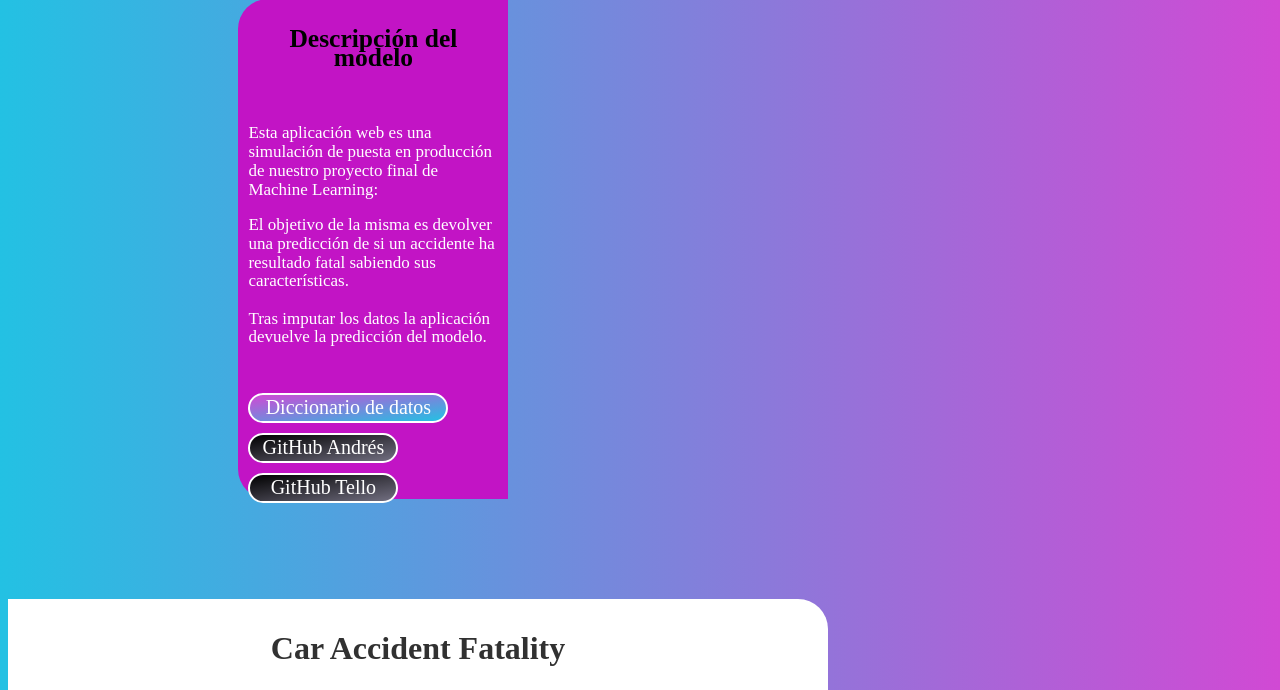
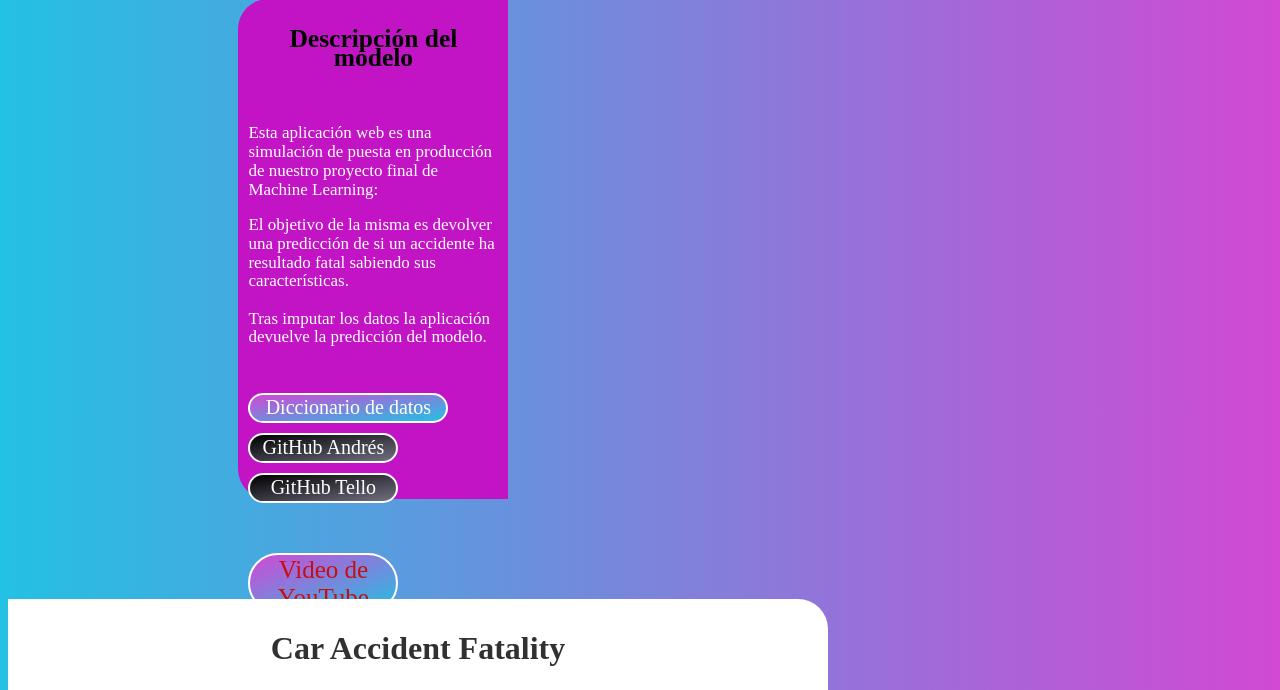
Before and after one commit to destyo/accident_prediction_API, a Flask app: template templates/indexstyle.html in a window 1280 px wide. Shown: the part 99-789 px from the top of the page. Run offline with Flask 2, Linux system fonts and the light colour scheme; the template is opened without the code that fills it, so the values that code supplies are empty; parts of the project's set-up code (start-up, migrations or seed data) failed here and were passed over.

Commit message:
Youtube button

```diff
--- a/static/css/AppStyle.css
+++ b/static/css/AppStyle.css
@@ -75,6 +75,21 @@ border-radius:30px;
 
 
 }
+
+
+.yt-btn{
+  text-align:center;
+  height:60px;
+  width:150px;
+  margin-top:50px;
+  font-size:25px;
+  background:linear-gradient(to left top,rgb(35, 193, 227),rgb(209, 73, 212)100%);
+  color:rgb(199, 14, 14);
+  border:2px solid white;
+  border-radius:30px;
+
+
+  }
 
 .pred-btn-2{
   text-align:center;
--- a/templates/indexstyle.html
+++ b/templates/indexstyle.html
@@ -34,8 +34,13 @@
                 <button class="pred-btn-2" role="button">GitHub Tello</button>
             </form>
 
+        <form action="https://github.com/destyo/">
+                <button class="yt-btn" role="button">Video de YouTube</button>
+            </form>
 
         </div>
+
+
 
 <div class="data_part">
         <div class="model_desc2">
```
